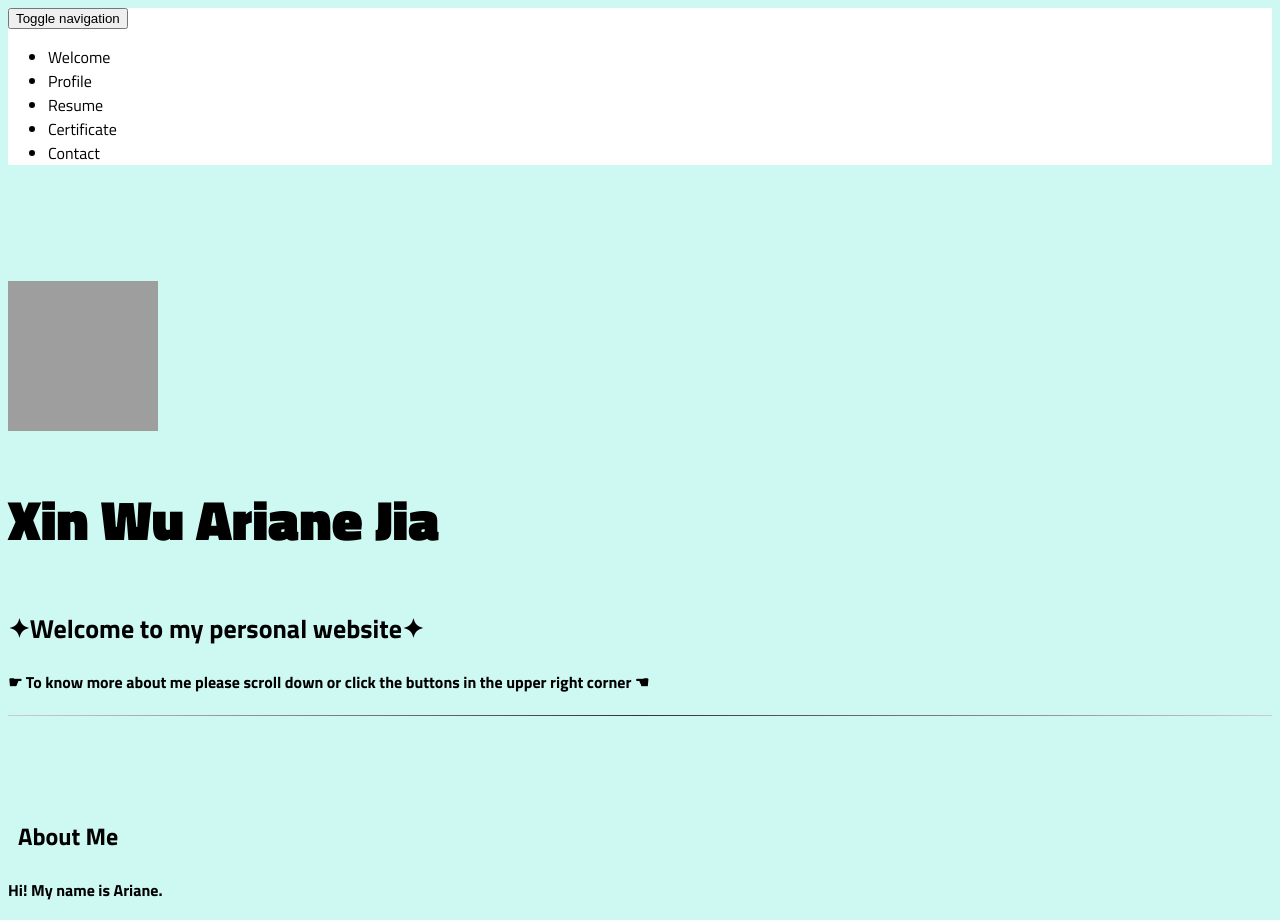
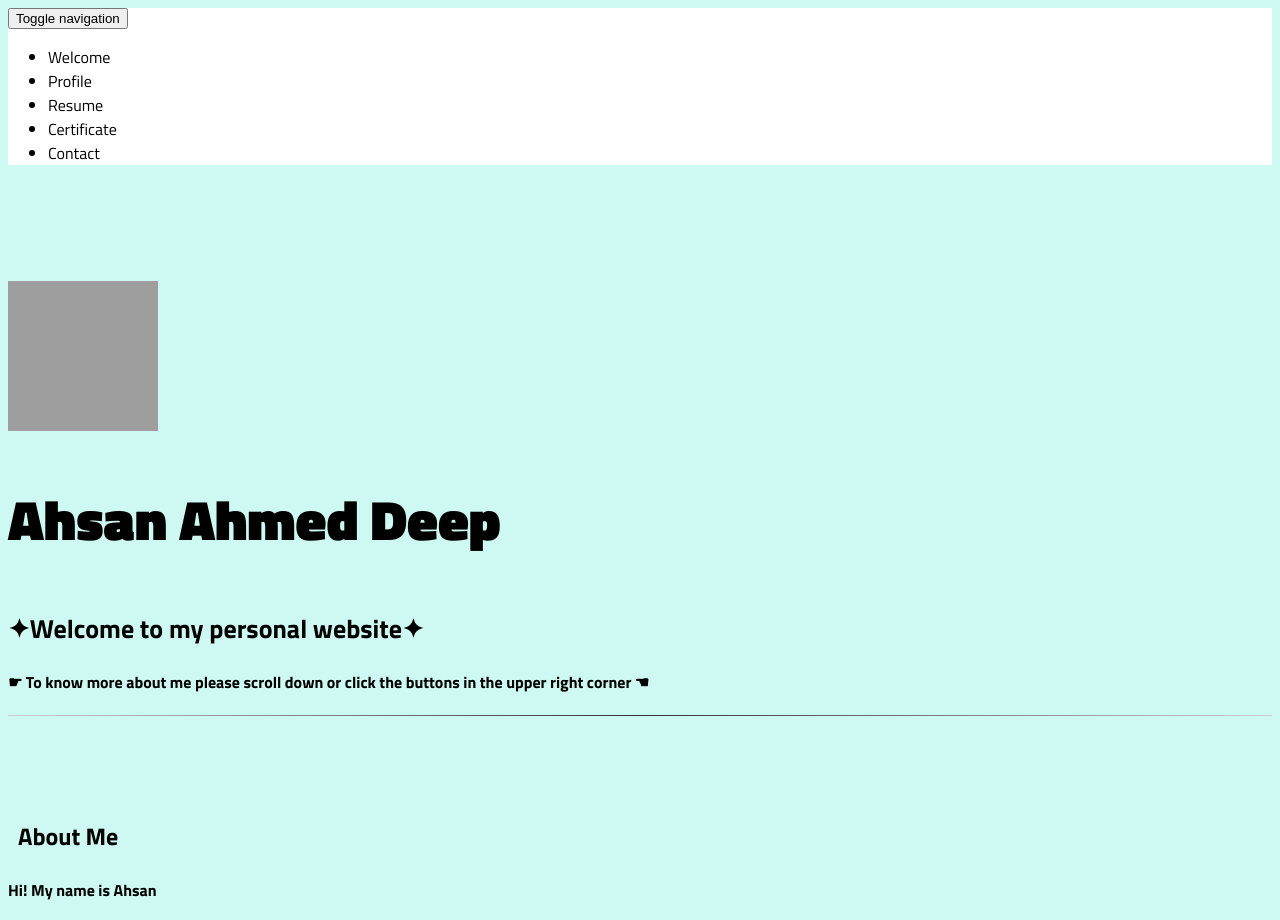
Before and after one commit to Ahsn-okl/Ahsn-okl.github.io, a plain HTML site: page index.html in a window 1280 px wide. Shown: the top 920 px of the page. Drawn offline with Linux system fonts and the light colour scheme; grey boxes are pictures that could not be loaded; some icons are missing.

Commit message:
Update index.html

```diff
--- a/index.html
+++ b/index.html
@@ -226,8 +226,8 @@ article.work {
     <div class="row">
       <div class="col-md-12">
              <div class="welcome-content text-center">
-              <img src=https://i.imgur.com/E0IsA8A.jpg" class="img-thumbnail img-circle" width="150px" height="150px">
-               <h1>Xin Wu Ariane Jia</h1>
+              <img src=https://encrypted-tbn0.gstatic.com/images?q=tbn:ANd9GcSVe5frPlIcYZkR0M7nXuAvKHo4zc7fS7fTOA&s" class="img-thumbnail img-circle" width="150px" height="150px">
+               <h1>Ahsan Ahmed Deep</h1>
                <h2>✦Welcome to my personal website✦</h2>
                <h4>☛ To know more about me please scroll down or click the buttons in the upper right corner ☚</h4>
 
@@ -277,7 +277,7 @@ article.work {
     <div class="row">
       <div class="col-md-8">
         <h3 class="head-bar"><i class="fa fa-user"></i> About Me</h3>
-                           <h4>Hi! My name is Ariane.</h4>
+                           <h4>Hi! My name is Ahsan</h4>
         <h4>My major subject is Economics. I chose this because my parents are engaging in commercial work. I was affected since I was young so I am interested in economics. Years ago, I had been tried to help my parents in shop as a little cashier. Although due to my young age I could not do a lot of things, I had gained a bit of experience and understanding of the work. Also, when I was young, I joined different English clubs to study. These clubs helped me develop an English foundation. </h4>
         <h4>During primary school and high school I had served as subject representative to help teachers and remind classmates to finish homework. Therefore, these jobs also trained me how to take responsibility. And so nowadays I have a higher sense of responsibility.</h4>
         <h4>I have also been interested in art. Until now, when I have free time, I start to draw and create pictures of the ideas in my mind.</h4>
```
